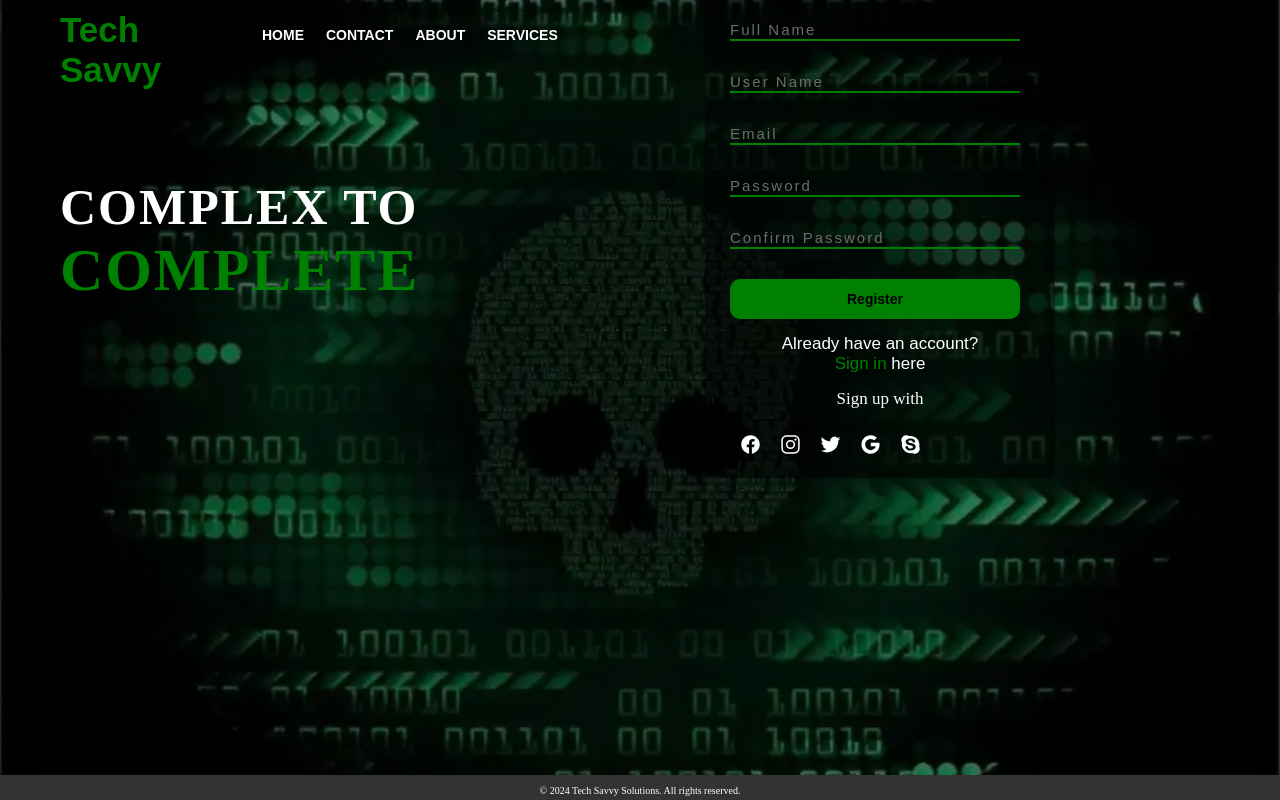
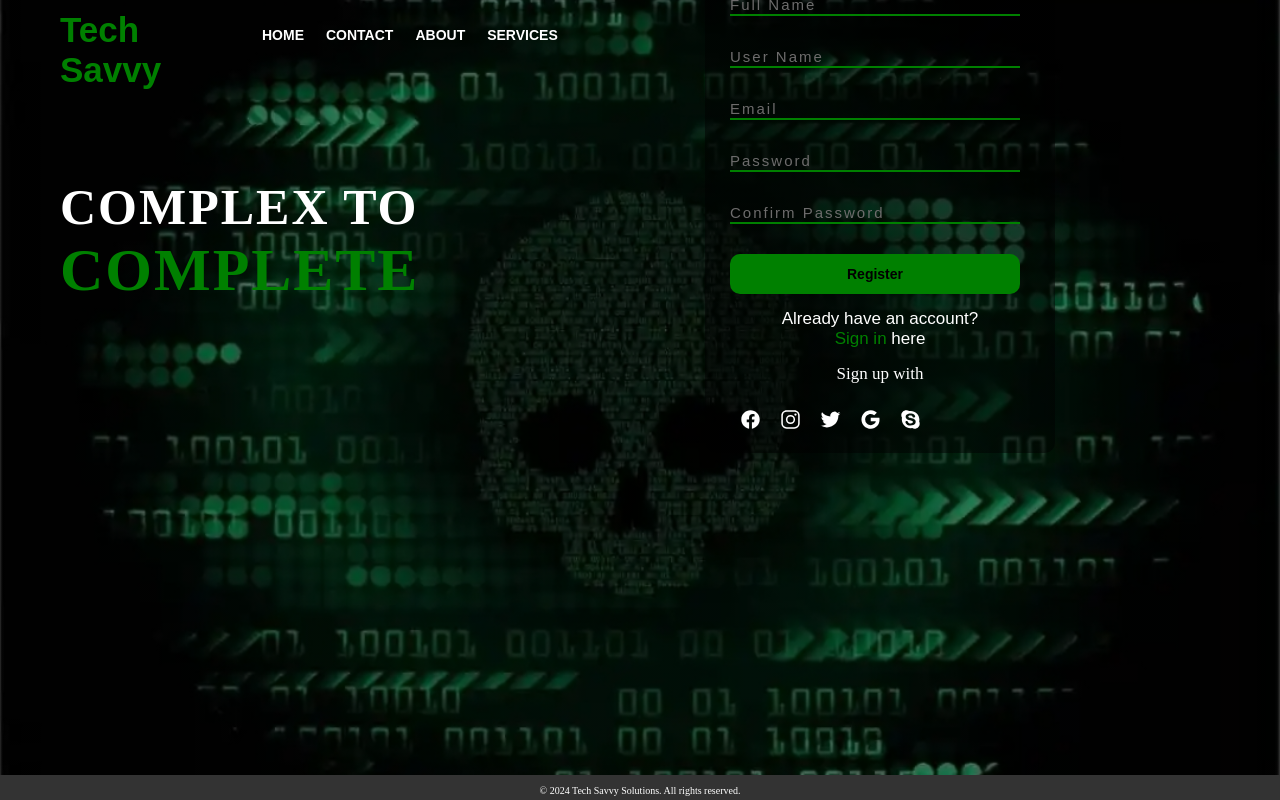
Before and after one commit to SolomonNatabona/ProDev-website, a plain HTML site: page Register.html in a window 1280 px wide. Drawn offline with nearby package versions, Linux system fonts and the light colour scheme.

Commit message:
Update index.css

```diff
--- a/index.css
+++ b/index.css
@@ -330,7 +330,7 @@
 .reg-form{
     position: absolute;
     background: linear-gradient(to top, rgba(0,0,0,0.5)50%,rgba(0,0,0,0.5)50%);
-    top: 20%;
+    top: 0%;
     left: 70%;
     transform: translate(-50%, -50%);
     width: 300px;
```
